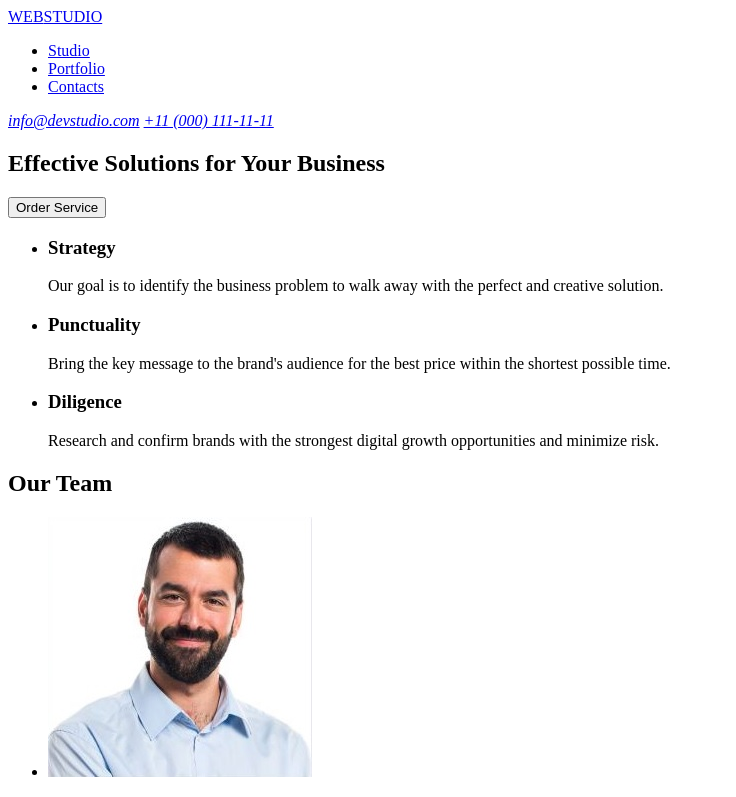
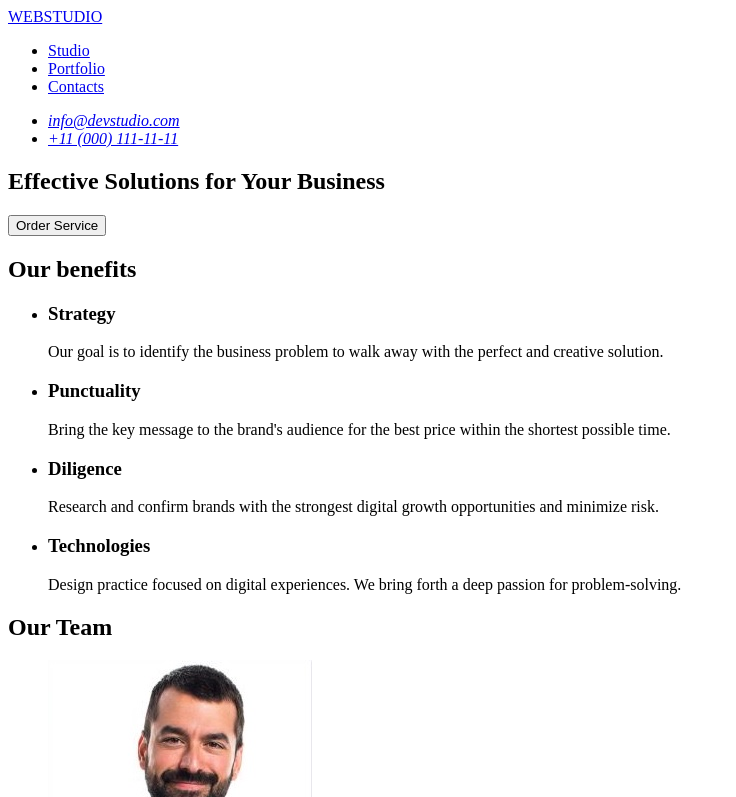
Before and after one commit to andreigubsky/goit-markup-hw-01, a plain HTML site: page index.html in a window 1280 px wide. Shown: the top 797 px of the page, without its empty margins (0-736 px from the left). Drawn offline with Linux system fonts and the light colour scheme.

Commit message:
Fixed block header 10 errors,block main 2 errors and footer 2 errrors

```diff
--- a/index.html
+++ b/index.html
@@ -7,8 +7,8 @@
   </head>
   <body>
     <header>
-      <a href="#"><span>WEB</span>STUDIO</a>
       <nav>
+        <a href="./index.html">WEBSTUDIO</a>
         <ul>
           <li><a href="#studio">Studio</a></li>
           <li><a href="#portfolio">Portfolio</a></li>
@@ -16,8 +16,10 @@
         </ul>
       </nav>
       <address>
-        <a href="email:info@devstudio.com">info@devstudio.com</a>
-        <a href="tel:+11(000)111-11-11">+11 (000) 111-11-11</a>
+        <ul>
+          <li><a href="mailto:info@devstudio.com">info@devstudio.com</a></li>
+          <li><a href="tel:+110001111111">+11 (000) 111-11-11</a></li>
+        </ul>
       </address>
     </header>
     <main>
@@ -26,6 +28,7 @@
         <button type="button">Order Service</button>
       </section>
       <section>
+        <h2>Our benefits</h2>
         <ul>
           <li>
             <h3>Strategy</h3>
@@ -48,11 +51,17 @@
               opportunities and minimize risk.
             </p>
           </li>
+          <li>
+            <h3>Technologies</h3>
+            <p>
+              Design practice focused on digital experiences. We bring forth a
+              deep passion for problem-solving.
+            </p>
+          </li>
         </ul>
       </section>
       <section>
         <h2>Our Team</h2>
-        <div>
         <ul>
           <li>
             <img
@@ -91,11 +100,10 @@
             <p>UI Designer</p>
           </li>
         </ul>
-        </div>
       </section>
     </main>
     <footer>
-      <a href="#"><span>WEB</span>STUDIO</a>
+      <a href="./index.html">WEBSTUDIO</a>
       <p>
         Increase the flow of customers and sales for your business with digital
         marketing & growth solutions.
```
Lines whose indentation alone changed are shown as unchanged.
